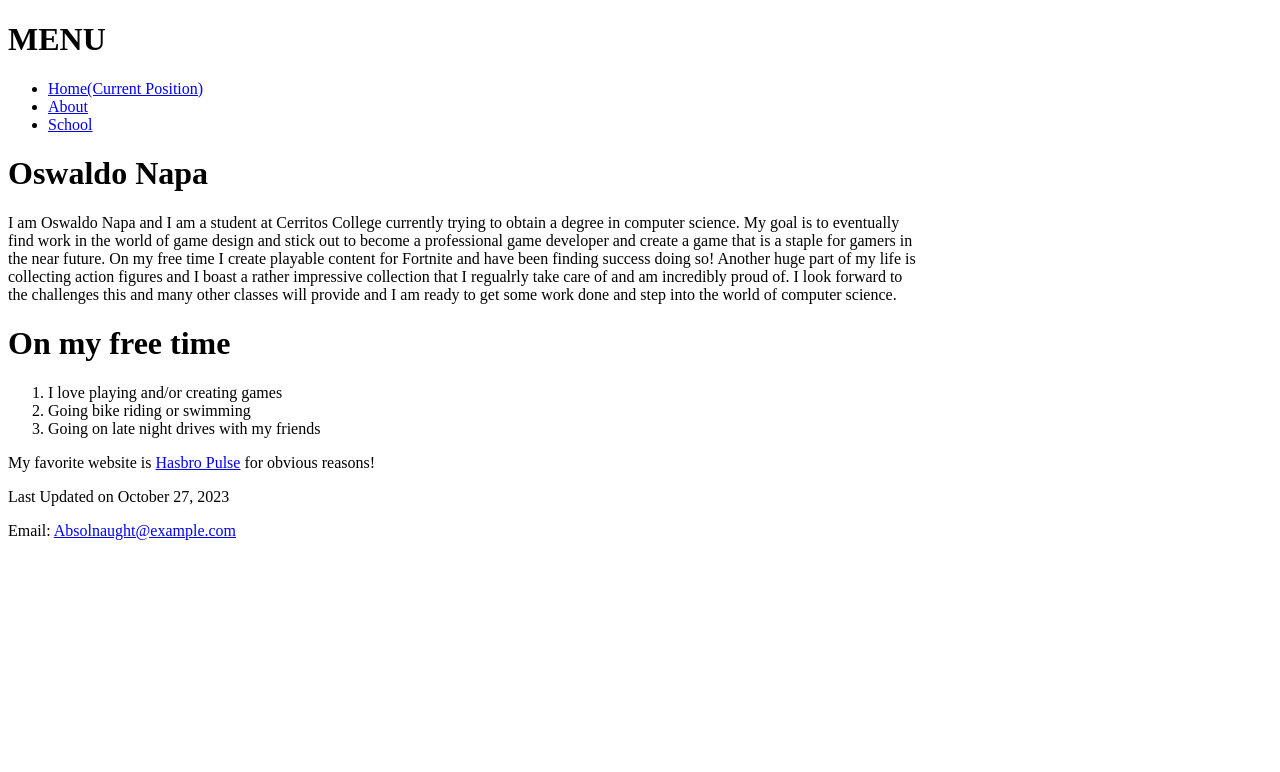
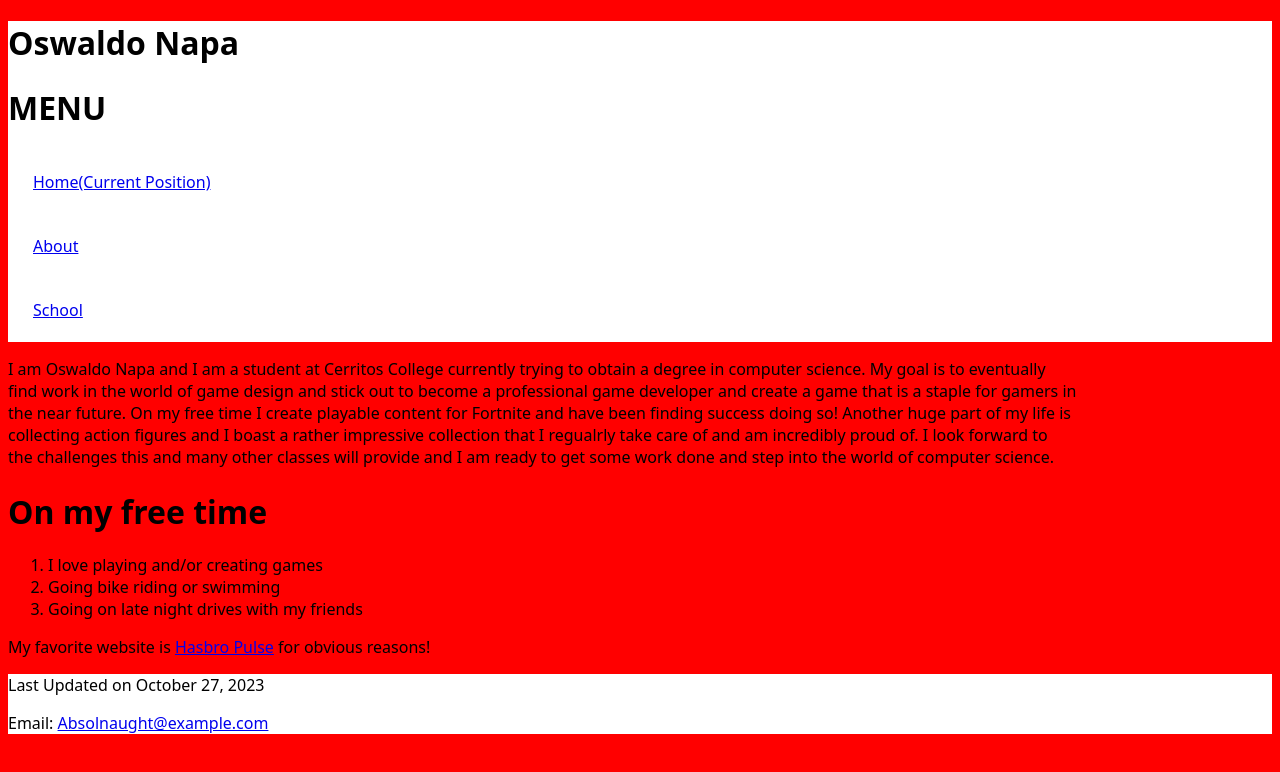
Before and after one commit to DriftCreations01/cis162project1, a plain HTML site: page index.html in a window 1280 px wide. Drawn offline with Linux system fonts and the light colour scheme.

Commit message:
Add files via upload

```diff
--- a/index.html
+++ b/index.html
@@ -13,10 +13,12 @@
     <meta name="keywords" content="Bio, Fun Facts, Napa">
     <meta name="author" content="Oswaldo Napa">
     <meta name="viewport" content="width=device-width, initial-scale=1.0">
+    <link href="main.css" rel="stylesheet" />
     <title>Oswaldo Napa Autobiography</title>
 </head>
 <body>
     <header>
+        <h1>Oswaldo Napa</h1>
         <h1>MENU</h1>
         <nav>
             <ul>
@@ -26,7 +28,6 @@
             </ul>
         </nav>
     </header>
-    <h1>Oswaldo Napa</h1>
     <p>I am Oswaldo Napa and I am a student at Cerritos College currently trying to obtain a degree in computer science. My goal is to eventually<br>find work in the world of game design and stick out to become a professional game developer and create a game that is a staple for gamers in<br>the near future. On my free time I create playable content for Fortnite and have been finding success doing so! Another huge part of my life is<br>collecting action figures and I boast a rather impressive collection that I regualrly take care of and am incredibly proud of. I look forward to<br>the challenges this and many other classes will provide and I am ready to get some work done and step into the world of computer science.</p>
     <h1>On my free time</h1>
     <ol>
@@ -34,7 +35,7 @@
         <li>Going bike riding or swimming</li>
         <li>Going on late night drives with my friends</li>
     </ol>
-        My favorite website is <a href="https://www.googleadservices.com/pagead/aclk?sa=L&ai=DChcSEwj3spuA4oOCAxXGE60GHXigCnYYABAAGgJwdg&ase=2&gclid=CjwKCAjwp8OpBhAFEiwAG7NaEv8rrvBavnzVxsPoRCqGyWDCCyuj089pUkBBuHRGfpbYbwcehhczFxoCQ7IQAvD_BwE&ei=6_4xZeHgH_THkPIPl_-ssAk&ohost=www.google.com&cid=CAESVuD2halcbep4cuKVhVpPhGEWZRfytOdjjRpeGyiuUFVGhjLaad9QuNsbejq6A3Q1mMQ_mjfX-ojjr1o9aivXuL2cZHALOH5eTORvarQFyqIHm-0Kyt94&sig=AOD64_3ABpIDWs308FImwngp9pn9I3k-rg&q&sqi=2&nis=4&adurl&ved=2ahUKEwihgpWA4oOCAxX0I0QIHZc_C5YQ0Qx6BAgQEAE">Hasbro Pulse</a> for obvious reasons!
+        My favorite website is <a href="https://hasbropulse.com/?utm_source=google&utm_medium=search&utm_campaign=latest_reveals&&kid=43700059399901098&gclid=Cj0KCQjwy4KqBhD0ARIsAEbCt6jalgYnZCDkyjaqTpeAHdjdAHS_FDJIPrtkVRXThP93Y-xs7JFBfJAaAlHmEALw_wcB&gclsrc=aw.ds">Hasbro Pulse</a> for obvious reasons!
     <footer>
         <p>Last Updated on October 27, 2023</p>
         <p>Email: <a href="mailto:Absolnaught@example.com">Absolnaught@example.com</a></p>
--- /dev/null
+++ b/main.css
@@ -0,0 +1,27 @@
+@charset "utf-8";
+
+/*
+   CIS 162 HTML and CSS
+   Project 1
+   Section 1-3
+
+   TSS Layout Styles
+   Filename: main.css
+*/
+
+body {background-color: red;
+    font-family: system-ui, -apple-system, BlinkMacSystemFont, 'Segoe UI', Roboto, Oxygen, Ubuntu, Cantarell, 'Open Sans', 'Helvetica Neue', sans-serif;}
+
+header {background-color: white;
+    }
+
+h1{color: black;}
+nav > ul {line-height: 4em;
+    list-style-type: none;
+    padding-left: 25px; }
+
+section {background-color: red;
+    width: 75%;
+    font-size: 1.2em; }
+
+footer {background-color: white;}
```
Also changed, not shown: about.html (+6 -0 lines).
